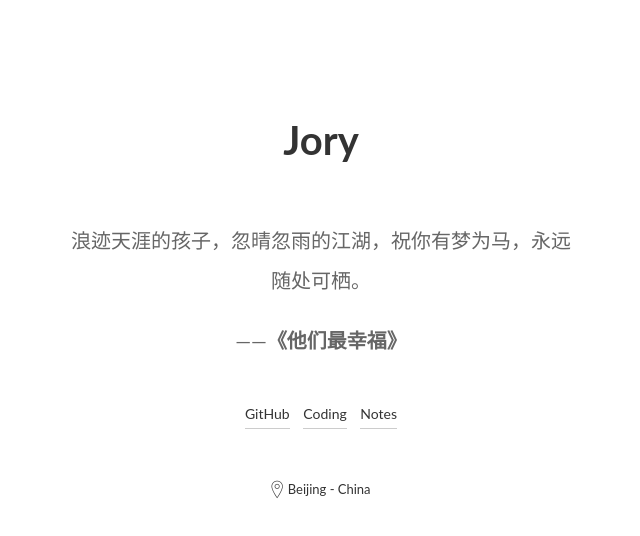
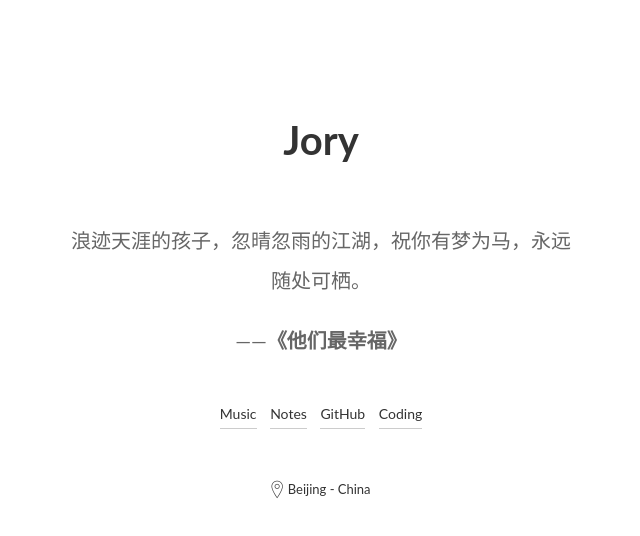
Before and after one commit to JoryOne/JoryOne.github.io, a website: page index.html in a window 1280 px wide. Shown: the whole page, without its empty margins (319-959 px from the left). Drawn offline with nearby package versions, Linux system fonts and the light colour scheme.

Commit message:
add tags

```diff
--- a/index.html
+++ b/index.html
@@ -175,9 +175,10 @@ ul, ol {
             </div>
         </div>
         <div class="menu">
+            <a href="https://coding.net/u/JoryOne" class="animate-init">Music</a>
+            <a href="http://note.jory.wang" class="animate-init">Notes</a>
             <a href="https://github.com/JoryOne" class="animate-init">GitHub</a>
             <a href="https://coding.net/u/JoryOne" class="animate-init">Coding</a>
-            <a href="http://note.jory.wang" class="animate-init">Notes</a>
         </div>
         <div class="location">
             <span class="animate-init ion-ios-location-outline" style="font-size:20px;display: inline-block;"></span>
```
